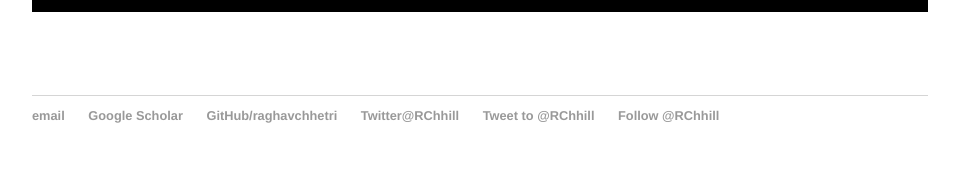
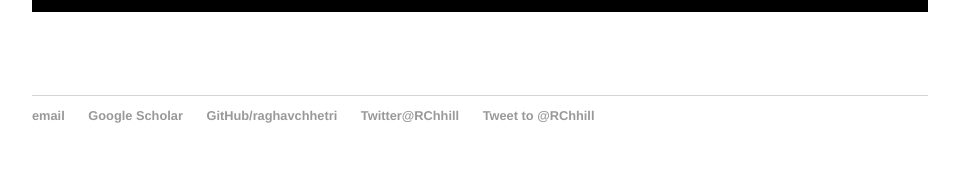
Before and after one commit to raghavchhetri/raghavchhetri.github.io, a Jekyll site: the page built from index.html, in a window 1280 px wide. Shown: the part 941-1121 px from the top of the page, without its empty margins (160-1119 px from the left). Built offline with Jekyll 4.4.1, drawn with Linux system fonts in a browser that asks for light colours; comment, search, counter and statistics services are not loaded.

Commit message:
Update default.html

```diff
--- a/_layouts/default.html
+++ b/_layouts/default.html
@@ -27,7 +27,7 @@
         		<li><a href="https://github.com/raghavchhetri">GitHub/raghavchhetri</a></li>
 			<li><a href="https://twitter.com/RChhill">Twitter@RChhill</a></li>
 			<li><a href="https://twitter.com/intent/tweet?screen_name=RChhill" class="twitter-mention-button" data-show-count="false">Tweet to @RChhill</a><script async src="https://platform.twitter.com/widgets.js" charset="utf-8"></script></li>
-			<li><a href="https://twitter.com/RChhill" class="twitter-follow-button" data-show-count="false">Follow @RChhill</a><script async src="https://platform.twitter.com/widgets.js" charset="utf-8"></script></li>
+			<!-- <li><a href="https://twitter.com/RChhill" class="twitter-follow-button" data-show-count="false">Follow @RChhill</a><script async src="https://platform.twitter.com/widgets.js" charset="utf-8"></script></li>  -->
 			</ul>
 		</footer>
 	</body>
```
